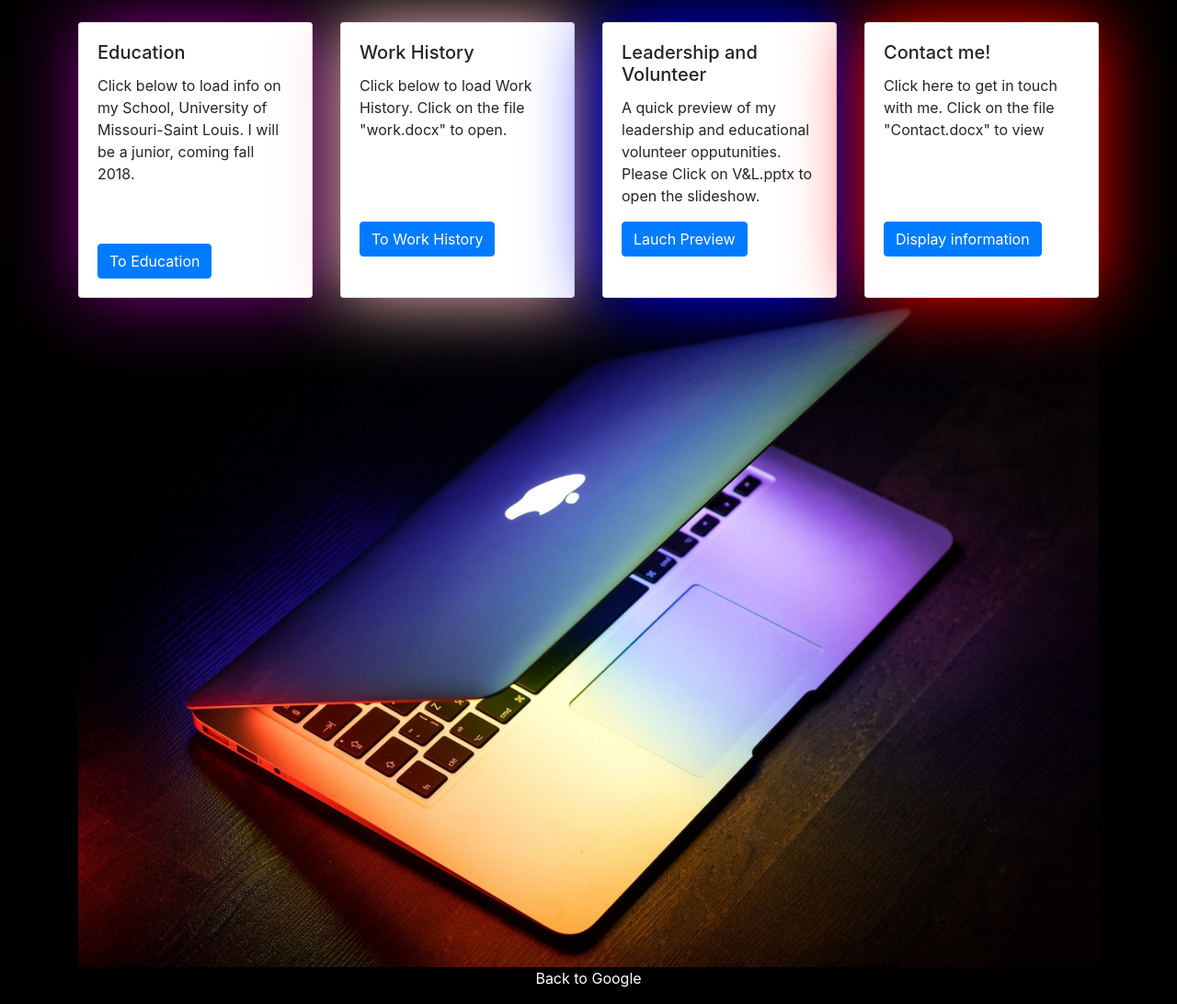
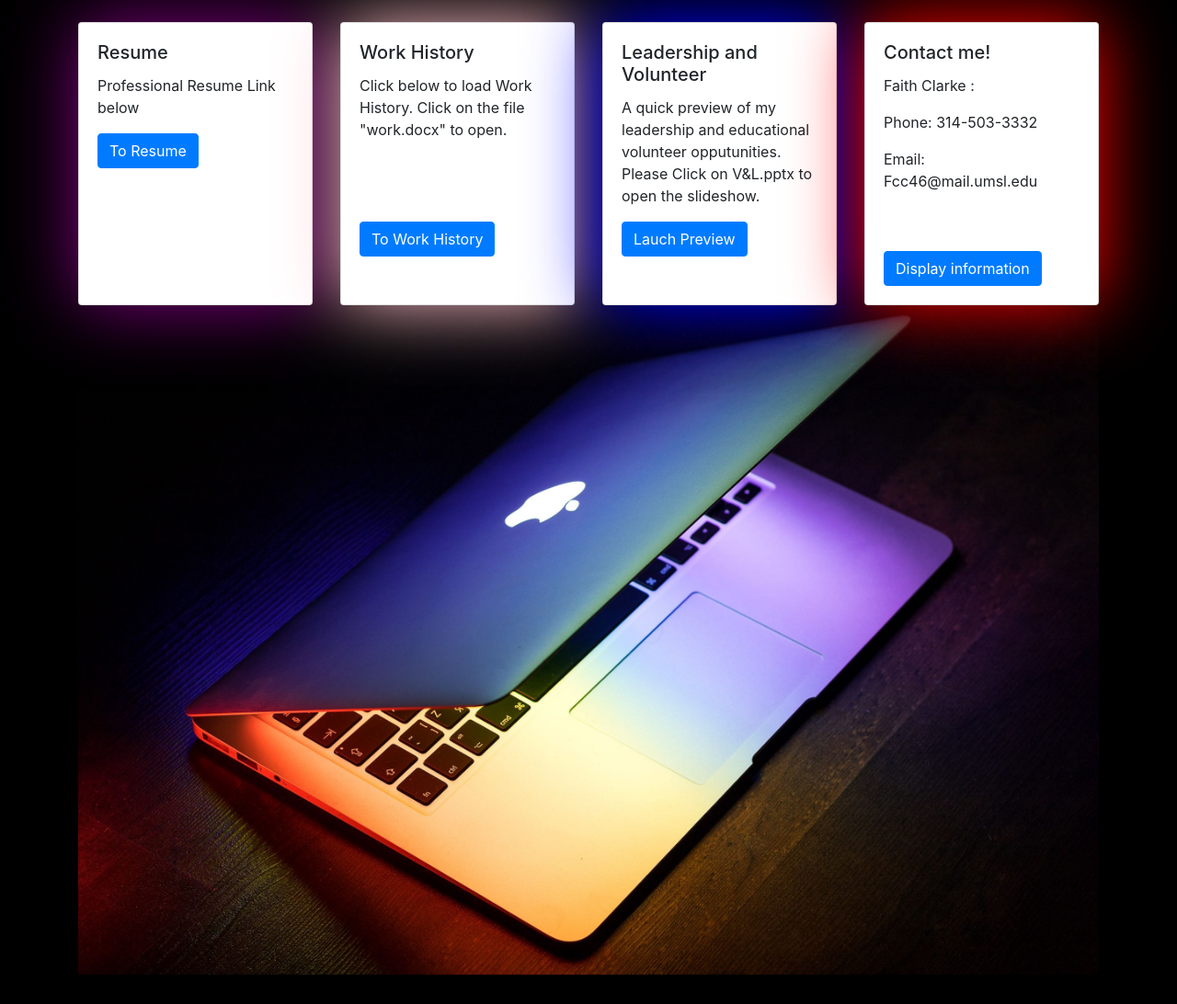
Before and after one commit to Faybabe/Faith-website, a plain HTML site: page index.html in a window 1280 px wide. Shown: the part 460-1552 px from the top of the page at 92% size. After the commit the page ends 1520 px from the top, so only its background shows below. Drawn offline with nearby package versions, Linux system fonts and the light colour scheme.

Commit message:
PICTURES, RESUME, CONTACT INFO

```diff
--- a/index.html
+++ b/index.html
@@ -91,11 +91,9 @@
           <div class="card glowybx-purple glowy-thing">
             <!-- <img class="card-img-top" src=".../100px180/" alt="Card image cap"> -->
             <div class="card-body">
-              <h5 class="card-title">Education</h5>
-              <p class="card-text">Click below to load info on my School, University of Missouri-Saint Louis. I will be a junior, coming fall 2018. </p>
-              <br>
-              <br>
-              <a href="https://umsl.edu" class="btn btn-primary">To Education</a>
+              <h5 class="card-title">Resume</h5>
+              <p class="card-text">Professional Resume Link below  </p>
+              <a href="https://umsl.edu" class="btn btn-primary">To Resume</a>
             </div>
           </div>
         </div>
@@ -120,7 +118,7 @@
             <div class="card-body ">
               <h5 class="card-title">Leadership and Volunteer</h5>
               <p class="card-text">A quick preview of my leadership and educational volunteer opputunities. Please Click on V&L.pptx to open the slideshow.</p>
-              <a href="V&L.pptx" class="btn btn-primary">Lauch Preview</a>
+              <a href="V&Le.pptx" class="btn btn-primary">Lauch Preview</a>
             </div>
           </div>
         </div>
@@ -130,8 +128,9 @@
             <!-- <img class="card-img-top" src=".../100px180/" alt="Card image cap"> -->
             <div class="card-body">
               <h5 class="card-title">Contact me!</h5>
-              <p class="card-text">Click here to get in touch with me. Click on the file "Contact.docx" to view</p>
-              <br>
+              <p class="card-text">Faith Clarke :  </p>
+              <p class="card-text"> Phone: 314-503-3332 </p>
+                <p class="card-text"> Email: Fcc46@mail.umsl.edu </p>
               <br>
               <br>
               <a href="contact.docx" class="btn btn-primary">Display information</a>
@@ -142,12 +141,6 @@
     </div>
     <img class="computer-background" src="./computer.jpg">
 
-    <a href="https://www.google.com" target="_blank">
-      <p class="text-center" style="color: white">Back to Google</p>
-    </a>
-
-
-
 
     <!-- Optional JavaScript -->
     <!-- jQuery first, then Popper.js, then Bootstrap JS -->
```
Also changed, not shown: 2 other files.
